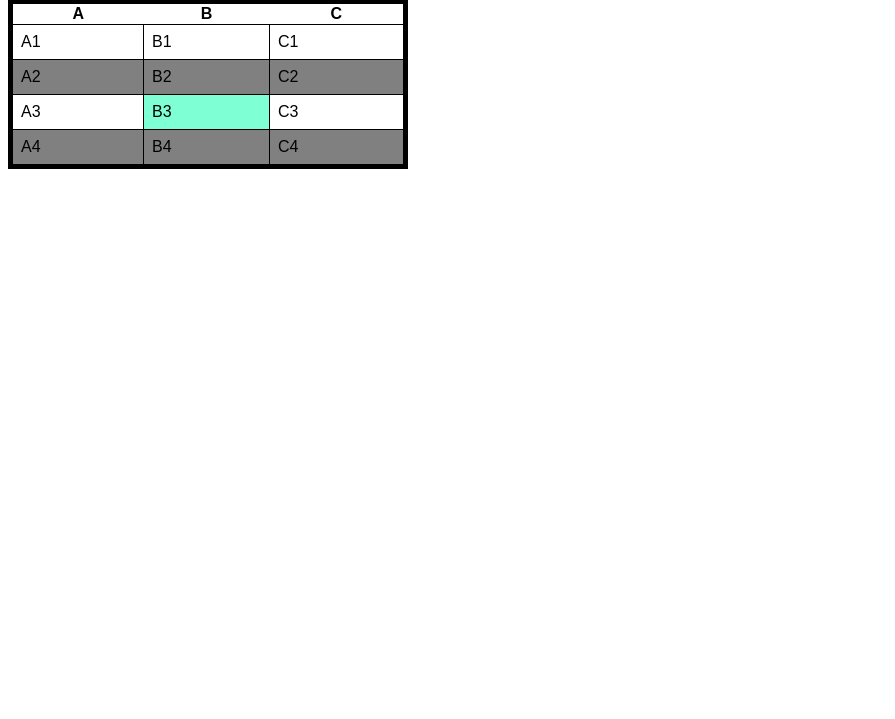
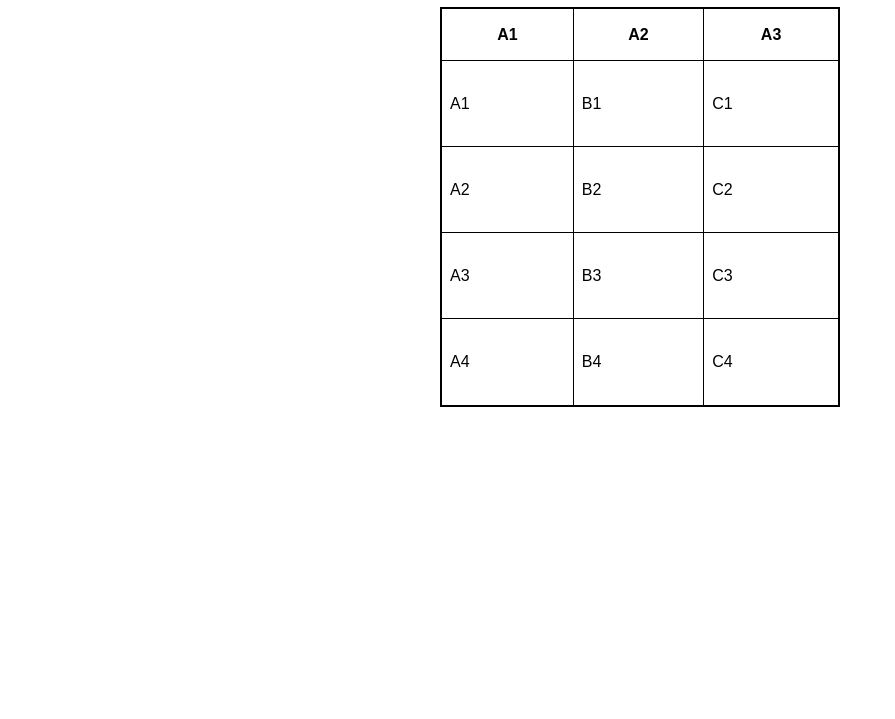
Before and after one commit to jricardogoulart/html-css, a plain HTML site: page exercicios/ex023/index.html in a window 1280 px wide. Shown: the part 81-800 px from the top of the page, without its empty margins (0-895 px from the left). Drawn offline with Linux system fonts and the light colour scheme.

Commit message:
Retomada

```diff
--- a/exercicios/ex023/index.html
+++ b/exercicios/ex023/index.html
@@ -1,31 +1,38 @@
 <!DOCTYPE html>
 <html lang="pt-br">
+
 <head>
     <meta charset="UTF-8">
     <meta name="viewport" content="width=device-width, initial-scale=1.0">
     <title>Tabelas</title>
     <style>
-        body{
+        body {
+            background-color: rgba(255, 255, 255, 0.644);
             font-family: Arial, Helvetica, sans-serif;
+            display: flex;
+            flex-direction: column;
+            align-items: center;
+        }
 
+        table {
+            width: 400px;
+            height: 400px;
+            border-collapse: collapse;
+            border: 2px solid black;
         }
-        table{
-            width: 400px;
-            border-collapse: collapse;
-            border: 5px solid black;
-        }
-        tr.linha{
-            background-color: gray;
-        }
-        td{
+
+        td {
             border: 1px solid black;
             padding: 8px;
+            text-align: left;
+            vertical-align: middle;
         }
-        td.dado{
-            background-color: aquamarine;
+        th{
+            border: 1px solid black;
         }
     </style>
 </head>
+
 <body>
     <h1>Minha Primeira Tabela</h1>
     <!--Hierarquia de Tabelas Simples
@@ -35,31 +42,27 @@
             TABLE DATA = dado de tabela
     -->
     <table>
-        <th>
-           A
-        </th>
-        <th>
-            B
-         </th>
-         <th>
-            C
-         </th>
+        <tr>
+            <th>A1</th>
+            <th>A2</th>
+            <th>A3</th>
+        </tr>
         <tr><!--Primeira Linha-->
             <td>A1</td>
             <td>B1</td>
             <td>C1</td>
         </tr>
-        <tr class="linha">
+        <tr><!--Segunda Linha-->
             <td>A2</td>
             <td>B2</td>
             <td>C2</td>
         </tr>
-        <tr>
+        <tr><!--Terceira Linha-->
             <td>A3</td>
-            <td class="dado">B3</td>
+            <td>B3</td>
             <td>C3</td>
         </tr>
-        <tr class="linha">
+        <tr><!--Quarta Linha-->
             <td>A4</td>
             <td>B4</td>
             <td>C4</td>
@@ -67,4 +70,5 @@
     </table>
 
 </body>
+
 </html>
```
